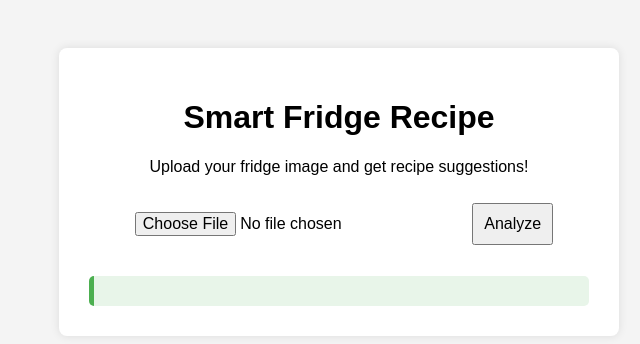
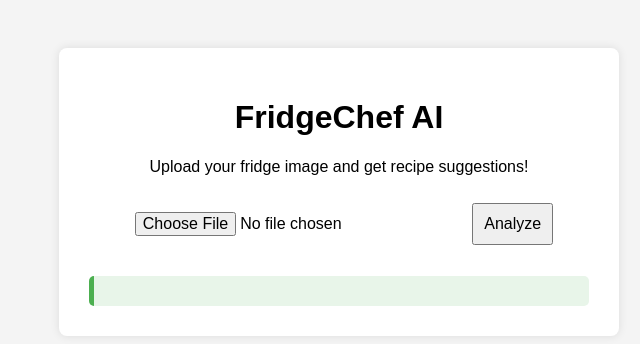
Before and after one commit to cylamangie/smart-fridge-recipe, a plain HTML site: page index.html in a window 1280 px wide. Shown: the whole page, without its empty margins (301-941 px from the left). Drawn offline with Linux system fonts and the light colour scheme.

Commit message:
Update index.html

```diff
--- a/index.html
+++ b/index.html
@@ -8,7 +8,7 @@
 </head>
 <body>
   <div class="container">
-    <h1>Smart Fridge Recipe</h1>
+    <h1>FridgeChef AI</h1>
     <p>Upload your fridge image and get recipe suggestions!</p>
 
     <input type="file" id="imageUpload" />
```
